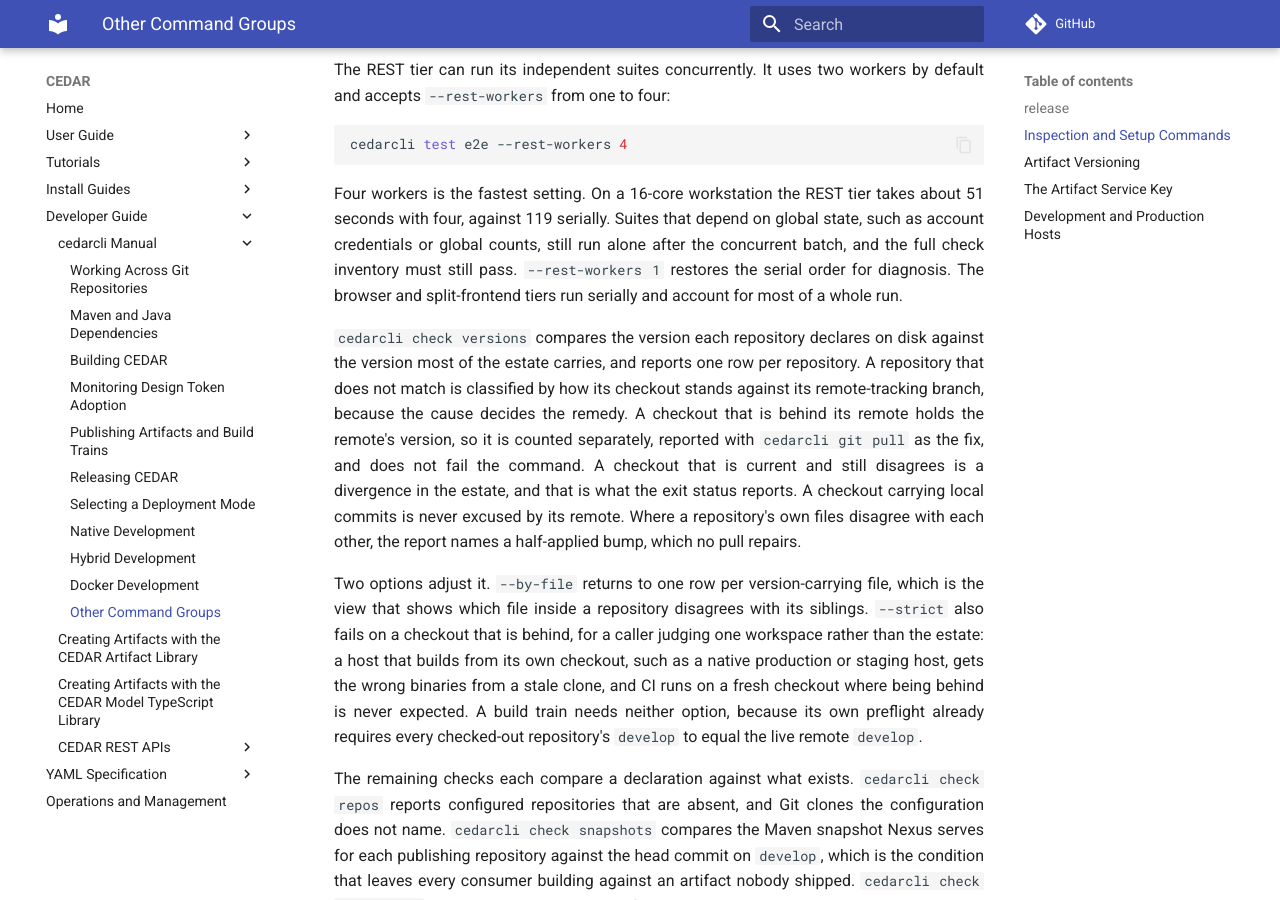
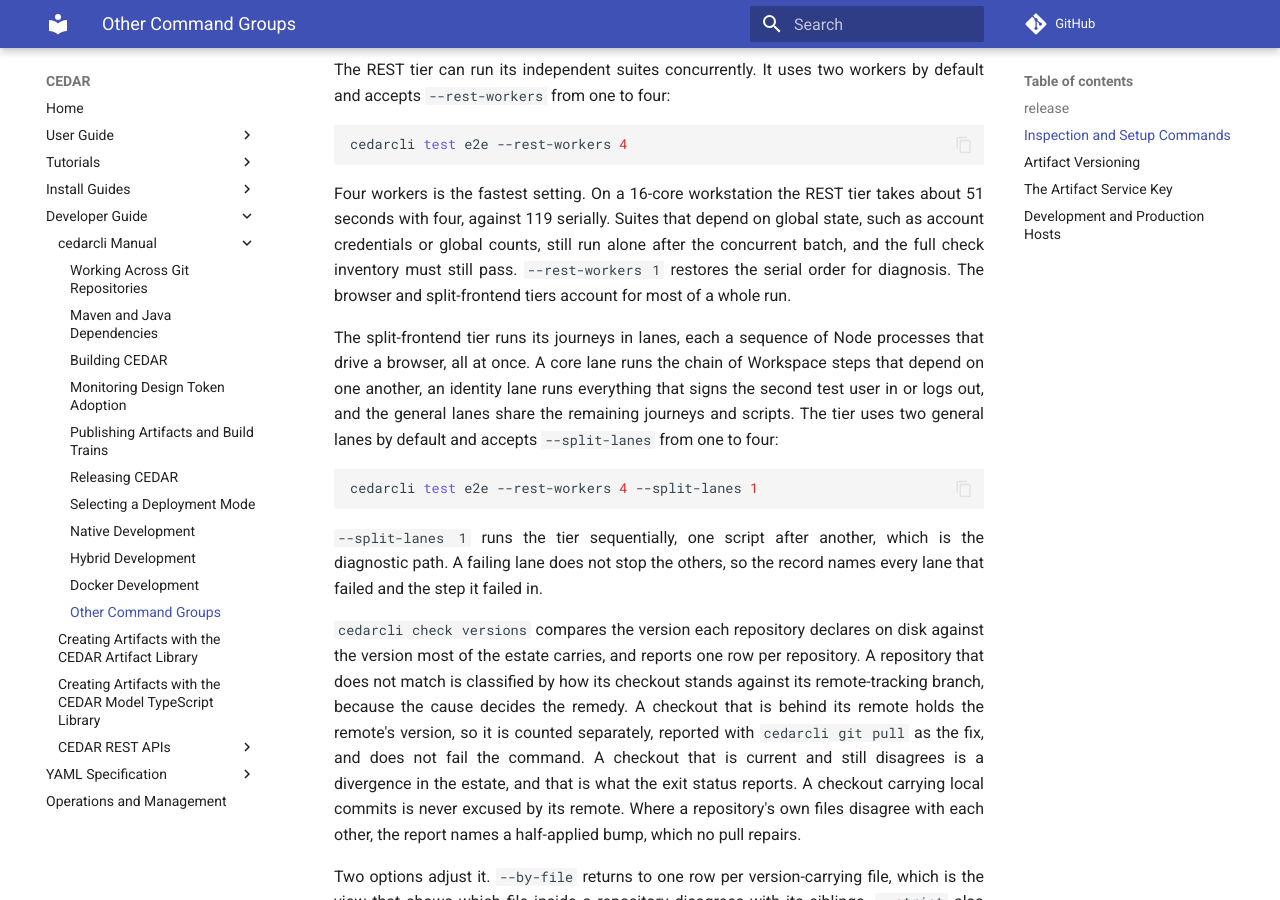
Before and after one commit to metadatacenter/cedar-mkdocs, an MkDocs documentation site: the page built from docs/developer-guide/cedarcli/other-commands.md, in a window 1280 px wide and 900 px high, scrolled down 1167 px. Built offline with MkDocs 1.6.1 and Material for MkDocs 9.7.7, drawn with Linux system fonts in a browser that asks for light colours; comment, search, counter and statistics services are not loaded.

Commit message:
Document test e2e's lane count and regenerate the cheatsheet
The cedarcli manual's test e2e section describes the split tier's lanes and
the --split-lanes option. The cheatsheet is regenerated from the generator,
which also brings its version label to the latest cedar-cli release, 2.9.24.

Co-Authored-By: Claude Opus 5.5 <noreply@anthropic.com>

````diff
--- a/docs/developer-guide/cedarcli/other-commands.md
+++ b/docs/developer-guide/cedarcli/other-commands.md
@@ -41,7 +41,21 @@ Four workers is the fastest setting. On a 16-core workstation the REST tier take
 seconds with four, against 119 serially. Suites that depend on global state, such as account
 credentials or global counts, still run alone after the concurrent batch, and the full check
 inventory must still pass. `--rest-workers 1` restores the serial order for diagnosis. The browser
-and split-frontend tiers run serially and account for most of a whole run.
+and split-frontend tiers account for most of a whole run.
+
+The split-frontend tier runs its journeys in lanes, each a sequence of Node processes that drive a
+browser, all at once. A core lane runs the chain of Workspace steps that depend on one another, an
+identity lane runs everything that signs the second test user in or logs out, and the general lanes
+share the remaining journeys and scripts. The tier uses two general lanes by default and accepts
+`--split-lanes` from one to four:
+
+```bash
+cedarcli test e2e --rest-workers 4 --split-lanes 1
+```
+
+`--split-lanes 1` runs the tier sequentially, one script after another, which is the diagnostic
+path. A failing lane does not stop the others, so the record names every lane that failed and the
+step it failed in.
 
 `cedarcli check versions` compares the version each repository declares on disk against the version
 most of the estate carries, and reports one row per repository. A repository that does not match is
````
Also changed, not shown: 2 other files.
